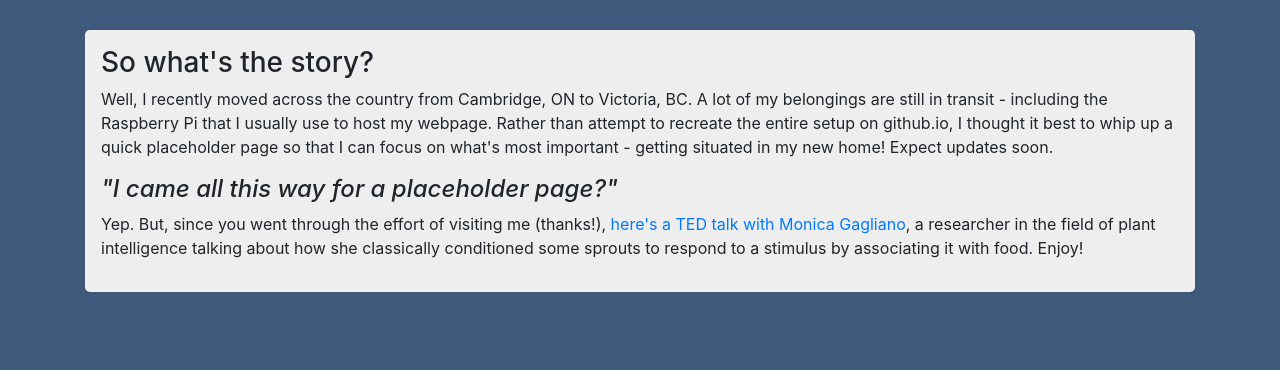
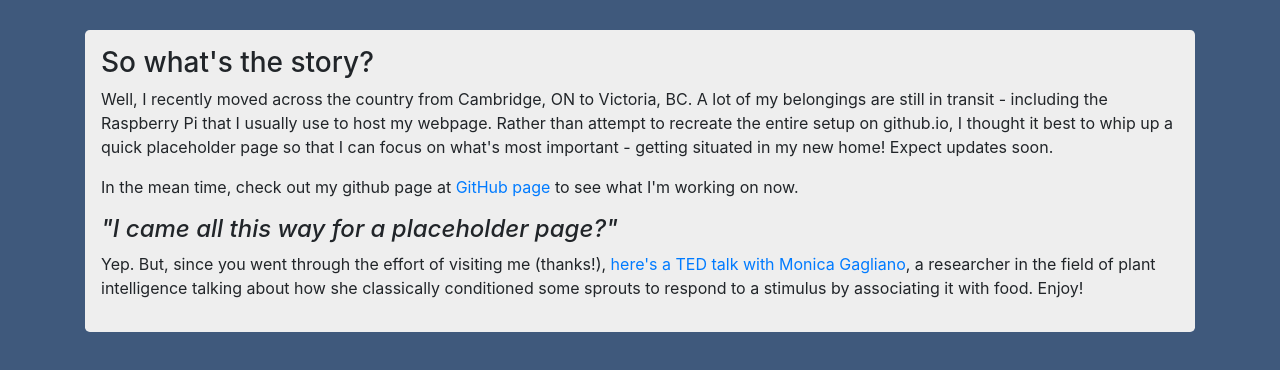
Before and after one commit to ZenenTreadwell/zenentreadwell.github.io, a plain HTML site: page index.html in a window 1280 px wide. Shown: the part 378-748 px from the top of the page. Drawn offline with nearby package versions, Linux system fonts and the light colour scheme.

Commit message:
added github link

```diff
--- a/index.html
+++ b/index.html
@@ -31,6 +31,8 @@
               the Raspberry Pi that I usually use to host my webpage. Rather than attempt to recreate the entire setup on  github.io, I thought it
               best to whip up a quick placeholder page so that I can focus on what's most important - getting situated in my new home! Expect updates
               soon.</p>
+              <p>In the mean time, check out my github page at <a href="https://github.com/ZenenTreadwell/">GitHub page</a> to see what I'm working on
+              now.</p>
               <h4><i>"I came all this way for a placeholder page?"</i></h4>
               <p>Yep. But, since you went through the effort of visiting me (thanks!),  <a href="https://www.youtube.com/watch?v=90BUQoLu_Hg">here's a
               TED talk with Monica Gagliano</a>, a researcher in the field of plant intelligence talking about how she classically conditioned some sprouts
```
